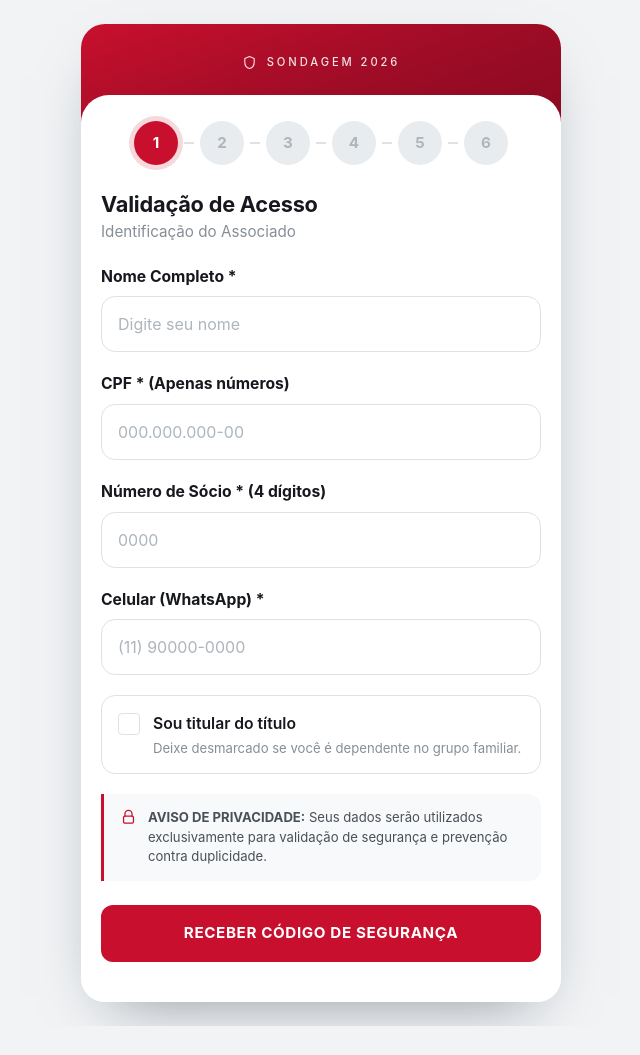
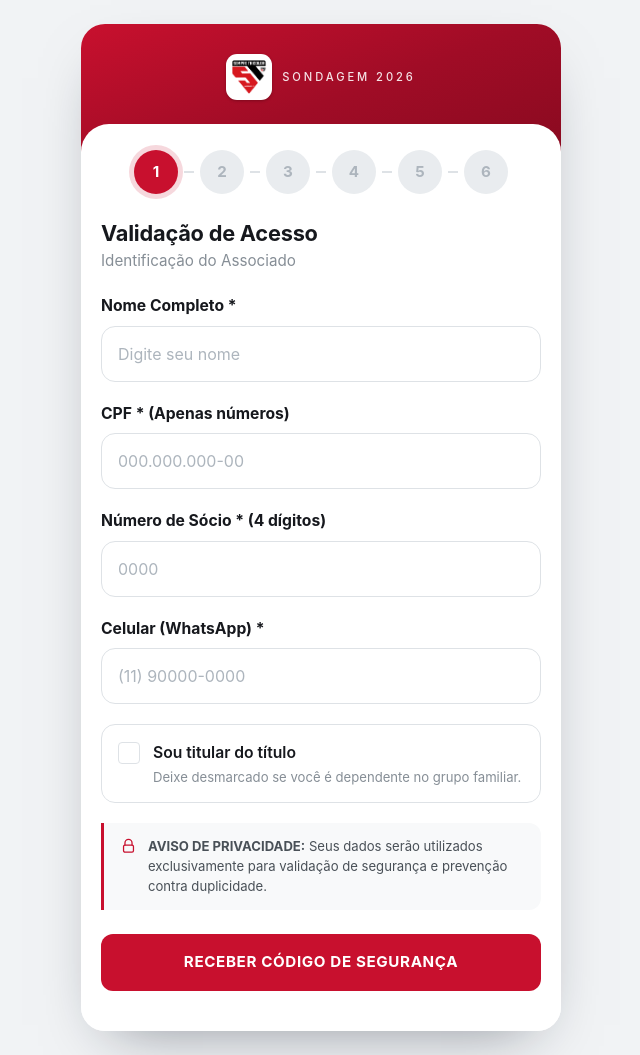
Before and after one commit to rafaeldev-ops/Sondagem-Eleitoral, a Python web app: template templates/index.html in a window 1280 px wide. Shown: the whole page, without its empty margins (319-959 px from the left). Before the commit the page ends 1026 px from the top, so only its background shows below. Run offline with Jinja, Linux system fonts and the light colour scheme; the template is opened without the code that fills it, so the values that code supplies are empty.

Commit message:
feat: logo do Sempre Tricolor no lugar do escudo pequeno do cabecalho
Escudo generico em SVG sai; entra a logo oficial (extraida do PDF do
clube), num badge branco de 46px ao lado de "Sondagem 2026" — o fundo
branco existe porque o vermelho da logo e quase o mesmo tom do
cabecalho e some sem esse contraste.

Co-Authored-By: Claude Sonnet 5 <noreply@anthropic.com>
Claude-Session: https://claude.ai/code/session_01BKC6NpnCTyKRH7UhndtUmo

```diff
--- a/static/css/style.css
+++ b/static/css/style.css
@@ -79,14 +79,17 @@ body {
     color: rgba(255, 255, 255, 0.88);
 }
 
-.brand-icon {
-    width: 15px;
-    height: 15px;
+/* Fundo branco atrás da logo: o vermelho dela (quase o mesmo tom do
+   cabeçalho) some sem esse contraste — ver preview antes de mexer aqui. */
+.brand-logo {
+    width: 46px;
+    height: 46px;
     flex-shrink: 0;
-    fill: none;
-    stroke: currentColor;
-    stroke-width: 1.8;
-    stroke-linejoin: round;
+    padding: 5px;
+    border-radius: 11px;
+    background: #fff;
+    box-shadow: 0 1px 3px rgba(0, 0, 0, 0.25);
+    object-fit: contain;
     /* Compensa o tracking da linha: sem isso o ícone parece colado no S. */
     margin-right: 2px;
 }
--- a/templates/index.html
+++ b/templates/index.html
@@ -14,9 +14,7 @@
     <div class="page">
         <header class="brand-header">
             <p class="brand-title">
-                <svg class="brand-icon" viewBox="0 0 24 24" aria-hidden="true">
-                    <path d="M12 2.5 4.5 5.5v6c0 4.6 3.2 8.9 7.5 10 4.3-1.1 7.5-5.4 7.5-10v-6L12 2.5Z"/>
-                </svg>
+                <img class="brand-logo" src="/static/img/logo-sempre-tricolor.png?v={{ asset_version }}" alt="Sempre Tricolor" width="317" height="320">
                 Sondagem 2026
             </p>
             <h1 class="brand-wordmark">{{ app_name }}</h1>
```
Also changed, not shown: static/img/logo-sempre-tricolor.png (added).
